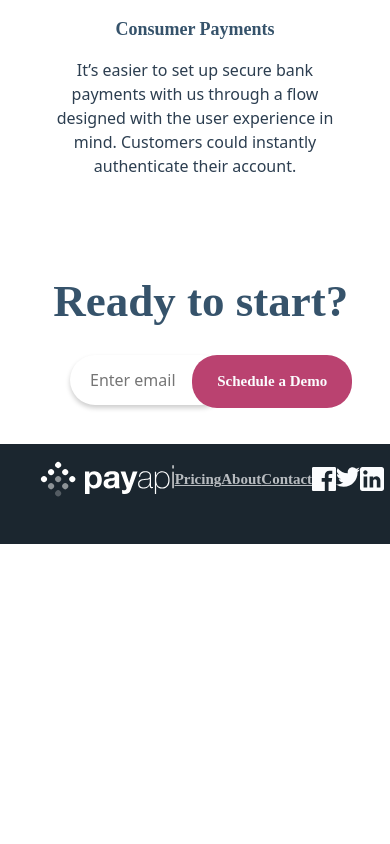
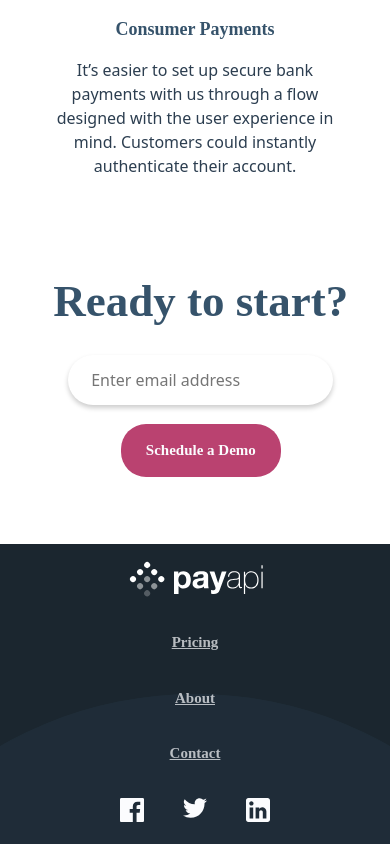
Before and after one commit to marhallab/PayApiWebsite, a Vue app in the folder payapi-web/: page / in a window 390 px wide. Shown: the part 3493-4337 px from the top of the page. Before the commit the page ends 4037 px from the top, so only its background shows below. Built offline with nearby package versions, Linux system fonts and the light colour scheme.

Commit message:
Footer is mobile responsive

```diff
--- a/payapi-web/src/components/FooterBar.vue
+++ b/payapi-web/src/components/FooterBar.vue
@@ -233,4 +233,34 @@
   z-index:2;
 }
 }
+
+@media only screen and (max-width: 500px) {
+  .footer{
+    height: 300px;
+    display: flex;
+    flex-direction: column;
+  }
+
+  .footer-bar {
+    flex-direction: column;
+    height: 200px;
+  }
+
+  #footer-links {
+    flex-direction: column;
+    width: 100%;
+      z-index:3;
+  }
+
+ .router-links {
+  flex-direction: column;
+  height: 200px;
+}
+ .footer-circle {
+   position:relative;
+   top: -50px;
+   right: unset;
+   align-self: center;
+}
+}
 </style>
--- a/payapi-web/src/components/FooterEmailDemo.vue
+++ b/payapi-web/src/components/FooterEmailDemo.vue
@@ -54,7 +54,7 @@ p {
   width: 100%;
 }
 
-@media only screen and (max-width:1024px) {
+@media only screen and (max-width: 1024px) {
   .FooterEmail {
     flex-direction: column;
     margin-bottom: 10%;
@@ -62,8 +62,25 @@ p {
   }
 
   .input-btn input {
-  margin-left: 17%;
+    margin-left: 17%;
+  }
 }
+@media only screen and (max-width: 500px) {
+  .input-btn {
+    flex-direction: column;
+    height: 150px;
+    padding-right: unset;
+    align-items: center;
+  }
+  .input-btn input {
+    width: 70%;
+    height: 50px;
+    margin-left: unset;
+    margin-right: unset;
+    margin-bottom: 5%;
+    padding-left: 6%;
+    padding-right: 15%;
+  }
 }
 </style>
 
```
